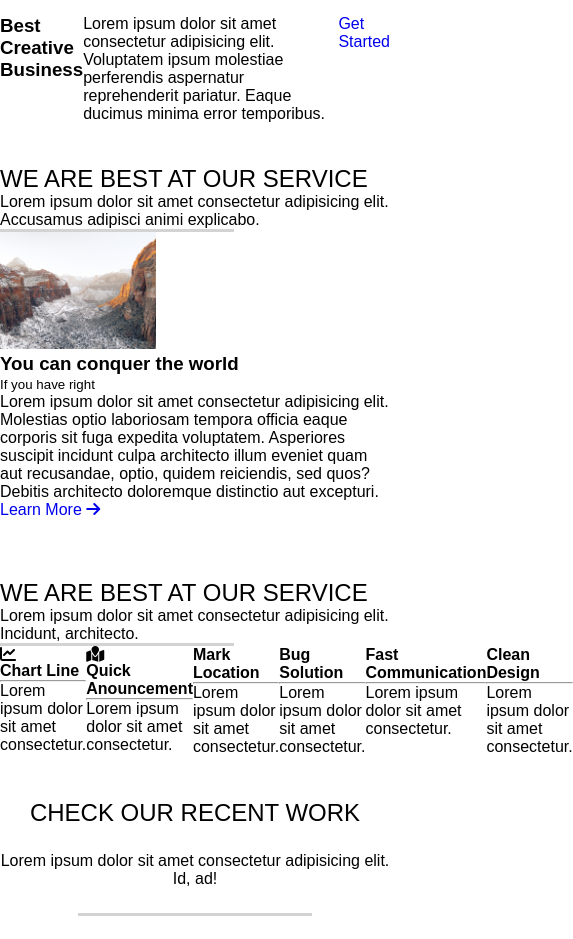
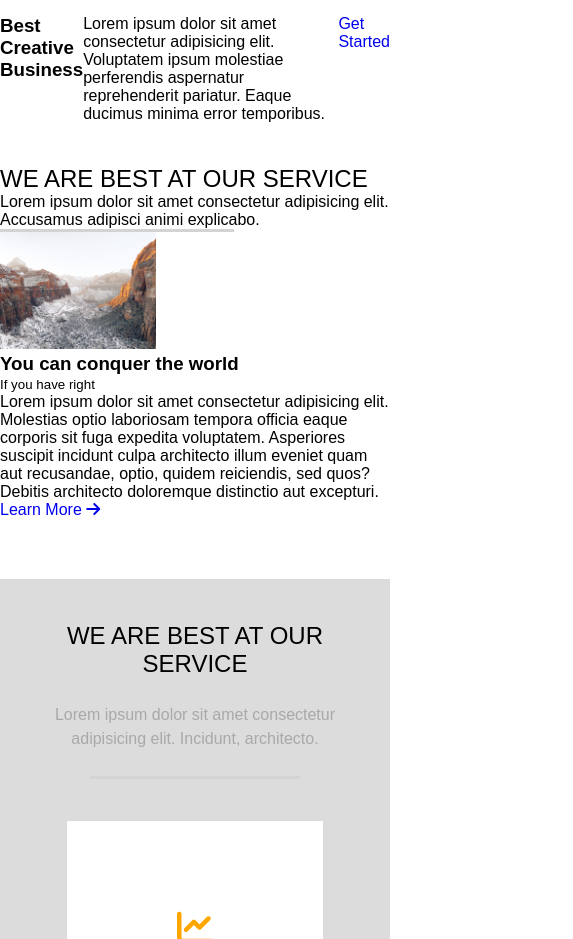
Before and after one commit to seonlim/2023-02-class-01, a plain HTML site: page index.html in a window 390 px wide. Shown: the part 103-1042 px from the top of the page, 573 px wide, since content can reach past the window. Drawn offline with Linux system fonts and the light colour scheme.

Commit message:
Mobile-Pedro: Seervicees CSS is done

```diff
--- a/css/style.css
+++ b/css/style.css
@@ -107,6 +107,62 @@ img {
 
     footer a {
         color:whitesmoke;
+    }
+
+    /** SERVICES**/
+    .services {
+        /*아래 article에 width을 주면
+        왼쪽부터 시작하게되기 때문에
+        align-items center를 줘야함
+        */
+        align-items: center;
+        padding-top: 5vh;
+        padding-bottom: 10vh;
+        row-gap: 5vh;
+        background-color: gainsboro;
+    }
+
+    .services > article {
+        /*width을 주면 왼쪽부터 시작함 */
+        width: 90%;
+        text-align: center;
+        align-items: center;
+        row-gap: 3vh;
+    }
+
+    .services > section{
+        flex-direction: column;
+        align-items: center;
+        row-gap: 5vh;
+    }
+
+    .services aside {
+        align-items: center;
+        row-gap: 2vh;
+        min-height: 40vh;/*다른 element가 grow하면 */
+        width: 90%;
+        justify-content: center;
+        background-color: white;
+    }
+
+    .services i {
+        font-size: 36px;
+        color: orange;
+    }
+
+    .services h4 {
+        font-size: 20px;
+    }
+
+    .services hr {
+        width: 30%;
+    }
+
+    .services p {
+        color: darkgray;
+        text-align: center;
+        line-height: 1.5;
+        width: 80%;
     }
 
     /** GALLERY **/
```
